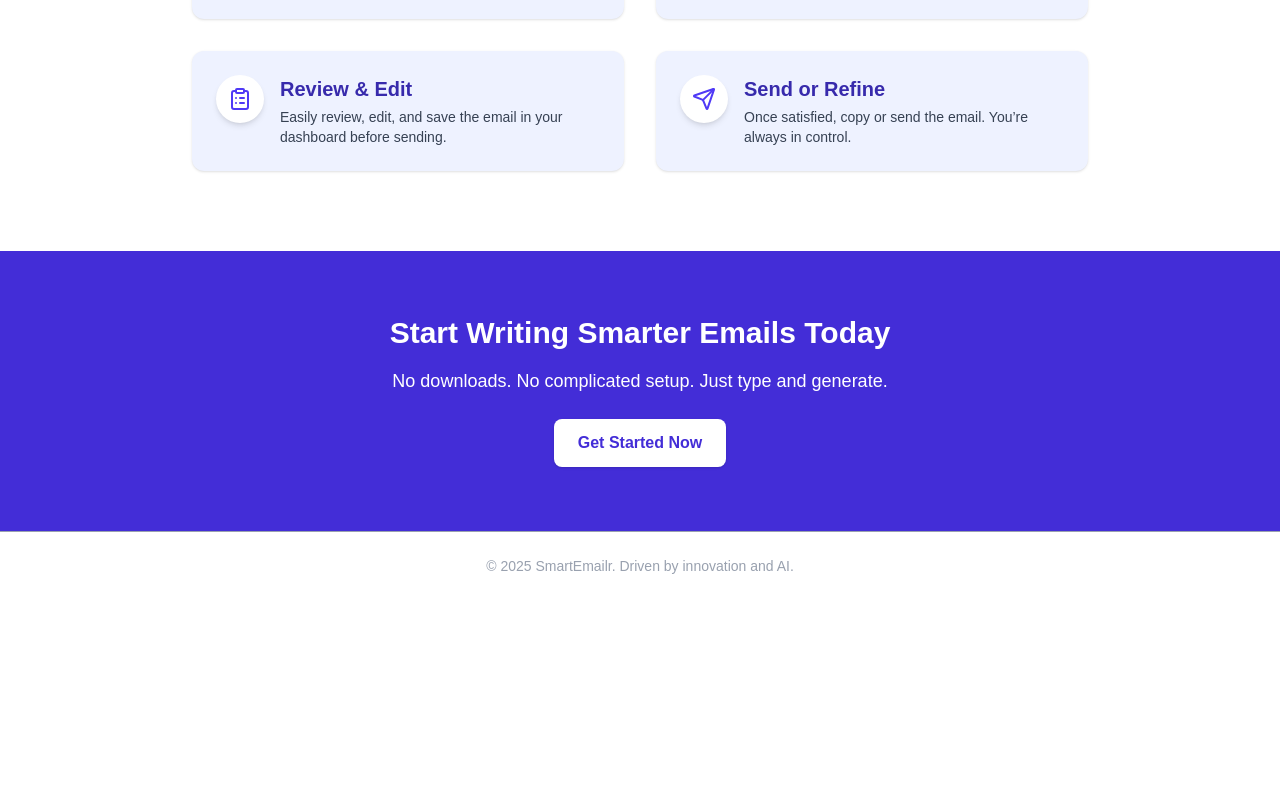
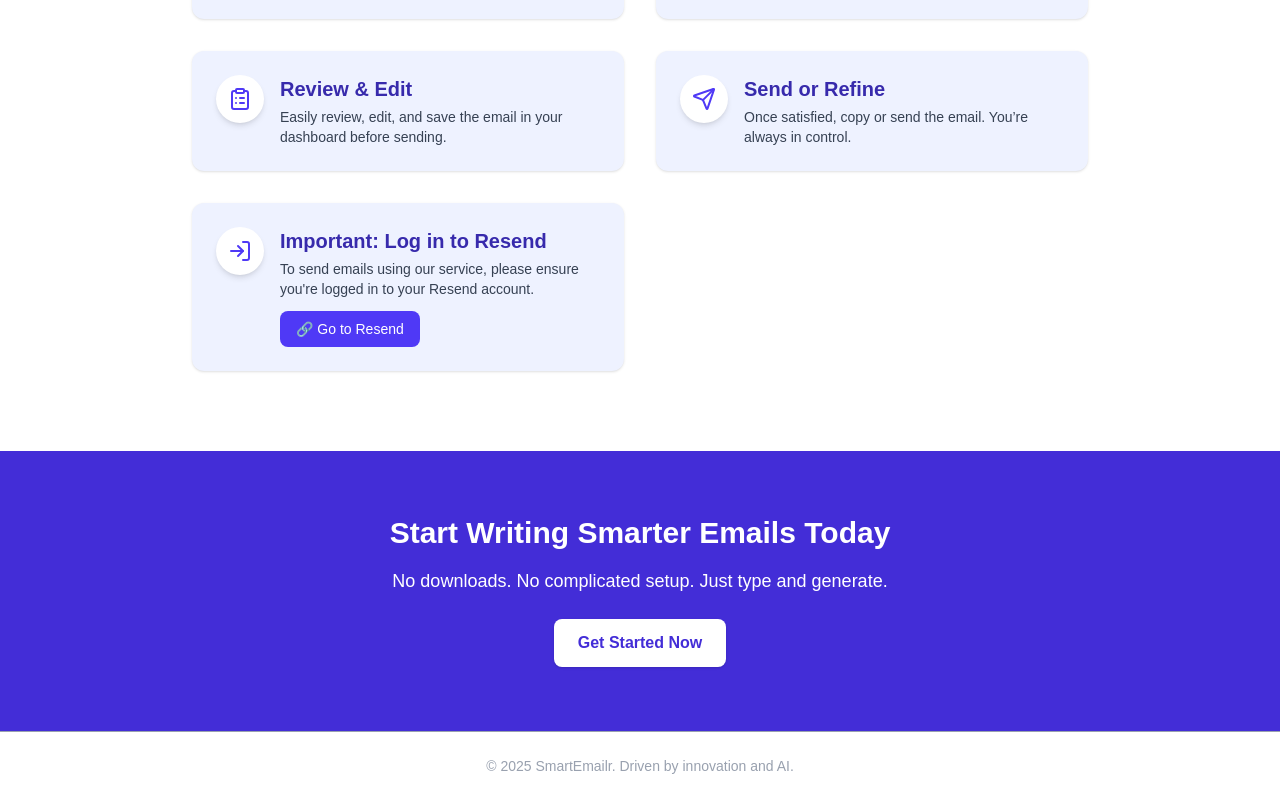
Before and after one commit to sumitnjmsingh/SmartMailr, a Next.js app: page / in a window 1280 px wide. Shown: the part 1334-2134 px from the top of the page. Before the commit the page ends 1934 px from the top, so only its background shows below. Built offline with nearby package versions, Linux system fonts and the light colour scheme; no server answers.

Commit message:
add Login to Resend step with external link in How It Works section

```diff
--- a/components/LandingPage/HowItWorksSection.tsx
+++ b/components/LandingPage/HowItWorksSection.tsx
@@ -1,6 +1,6 @@
 "use client";
 
-import { PencilLine, Sparkles, ClipboardList, Send } from "lucide-react";
+import { PencilLine, Sparkles, ClipboardList, Send, LogIn } from "lucide-react";
 
 export default function HowItWorksSection() {
   const steps = [
@@ -28,6 +28,22 @@ export default function HowItWorksSection() {
       description:
         "Once satisfied, copy or send the email. You’re always in control.",
     },
+    {
+      icon: <LogIn className="w-6 h-6 text-indigo-600" />,
+      title: "Important: Log in to Resend",
+      description:
+        "To send emails using our service, please ensure you're logged in to your Resend account.",
+      action: (
+        <a
+          href="https://resend.com/"
+          target="_blank"
+          rel="noopener noreferrer"
+          className="inline-block mt-3 px-4 py-2 text-sm font-medium text-white bg-indigo-600 hover:bg-indigo-700 rounded-lg transition"
+        >
+          🔗 Go to Resend
+        </a>
+      ),
+    },
   ];
 
   return (
@@ -45,7 +61,7 @@ export default function HowItWorksSection() {
           {steps.map((step, index) => (
             <div
               key={index}
-              className="flex items-start gap-4 p-6 bg-indigo-50 rounded-xl shadow hover:shadow-md transition"
+              className="flex flex-col sm:flex-row items-start gap-4 p-6 bg-indigo-50 rounded-xl shadow hover:shadow-md transition"
             >
               <div className="flex-shrink-0 p-3 bg-white rounded-full shadow-md">
                 {step.icon}
@@ -55,6 +71,7 @@ export default function HowItWorksSection() {
                   {step.title}
                 </h3>
                 <p className="text-gray-700 text-sm">{step.description}</p>
+                {step.action}
               </div>
             </div>
           ))}
```
